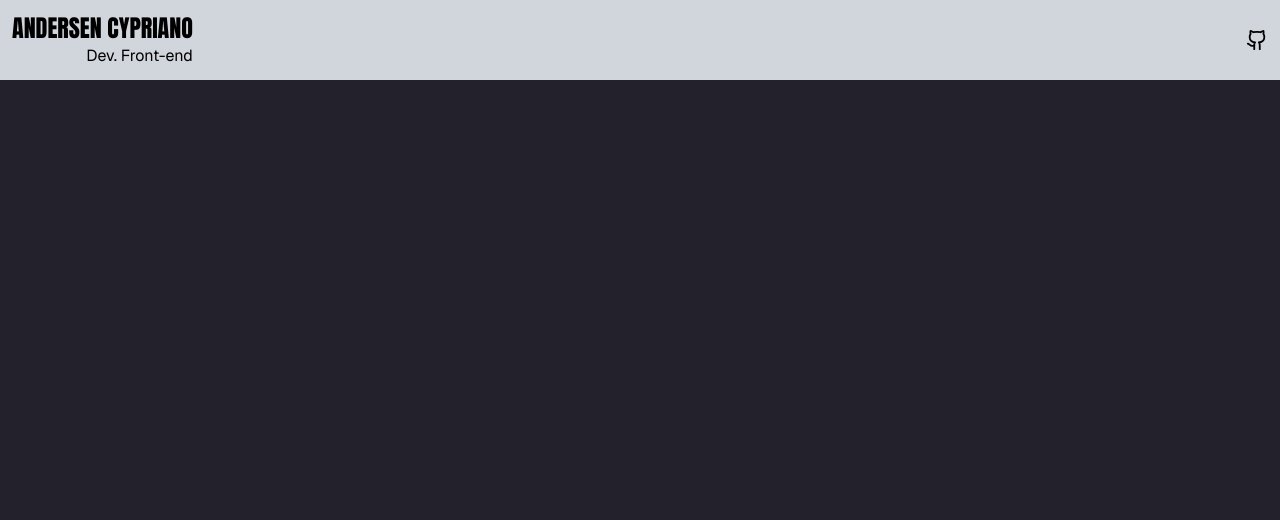
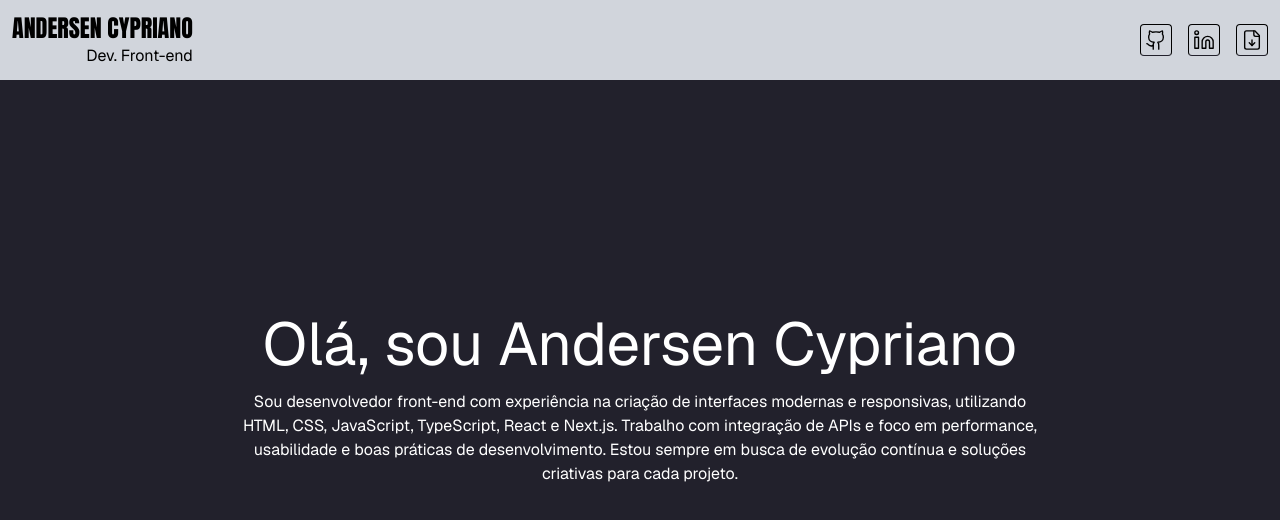
Before and after one commit to andersencypriano/portfolio-frontend, a React (Vite) app: page / in a window 1280 px wide. Shown: the top 520 px of the page. Built offline with nearby package versions, Linux system fonts and the light colour scheme.

Commit message:
upadate: description hero

```diff
--- a/src/App.tsx
+++ b/src/App.tsx
@@ -1,14 +1,24 @@
-
-import './App.css'
-import Header from './components/Header/Header'
+import "./App.css";
+import Header from "./components/Header/Header";
 
 function App() {
-
   return (
     <>
       <Header />
+      <main className="">
+        <section className="w-full h-[100dvh] flex items-center">
+          <div className="container mx-auto">
+            <h1 className="text-6xl text-white text-center">
+              Olá, sou Andersen Cypriano
+            </h1>
+            <p className="mt-4 text-center text-white max-w-[50rem] mx-auto">
+              Sou desenvolvedor front-end com experiência na criação de interfaces modernas e responsivas, utilizando HTML, CSS, JavaScript, TypeScript, React e Next.js. Trabalho com integração de APIs e foco em performance, usabilidade e boas práticas de desenvolvimento. Estou sempre em busca de evolução contínua e soluções criativas para cada projeto.
+            </p>
+          </div>
+        </section>
+      </main>
     </>
-  )
+  );
 }
 
-export default App
+export default App;
--- a/src/components/SocialLinks/SocialLinks.tsx
+++ b/src/components/SocialLinks/SocialLinks.tsx
@@ -1,10 +1,31 @@
-import { LuGithub } from "react-icons/lu";
+import { LuFileDown, LuGithub, LuLinkedin } from "react-icons/lu";
 
 export default function SocialLinks() {
   return (
     <div className="flex gap-4">
-      <a href="https://github.com/andrecypriano" target="_blank" rel="noopener noreferrer">
-        <LuGithub size={22} />
+      <a
+        href="https://github.com/andrecypriano"
+        target="_blank"
+        rel="noopener noreferrer"
+        className="rounded border-1 border-b-bg p-1"
+      >
+        <LuGithub size={22} strokeWidth={1.5} />
+      </a>
+      <a
+        href="https://www.linkedin.com/in/andrecypriano/"
+        target="_blank"
+        rel="noopener noreferrer"
+        className="rounded border-1 border-b-bg p-1"
+      >
+        <LuLinkedin size={22} strokeWidth={1.5} />
+      </a>
+      <a
+        href="https://www.linkedin.com/in/andrecypriano/"
+        target="_blank"
+        rel="noopener noreferrer"
+        className="rounded border-1 border-b-bg p-1"
+      >
+        <LuFileDown size={22} strokeWidth={1.5} />
       </a>
     </div>
   );
```
